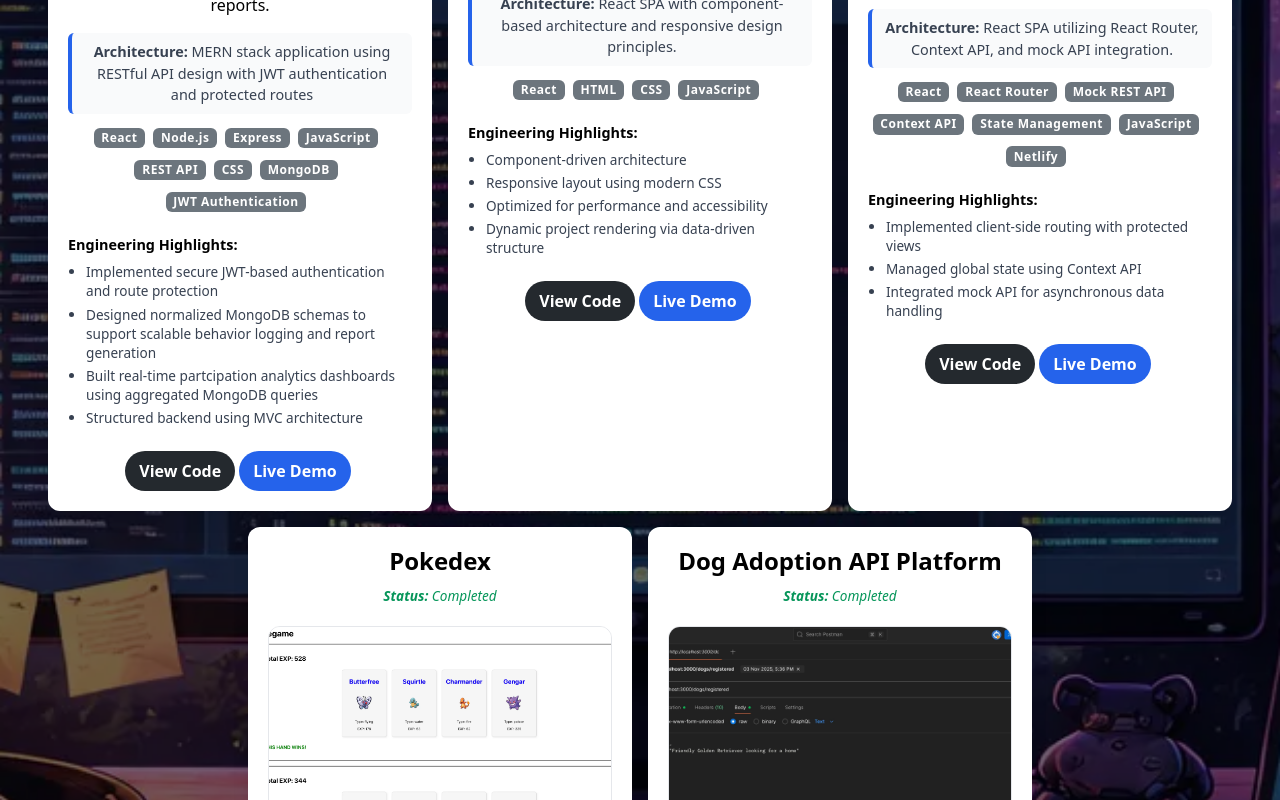
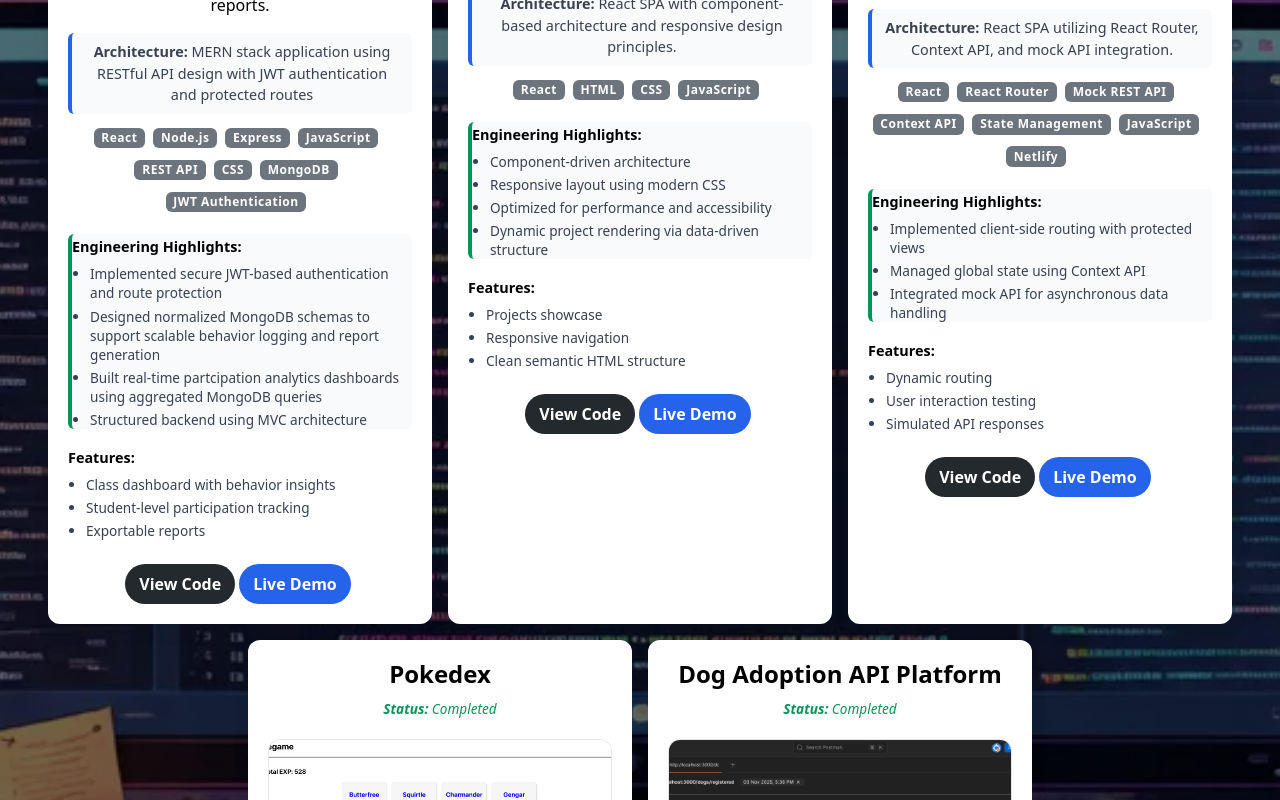
Before and after one commit to triscravello/tristan-portfolio-site, a React (Vite) app: page /projects in a window 1280 px wide. Shown: the part 600-1400 px from the top of the page. Built offline with nearby package versions, Linux system fonts and the light colour scheme.

Commit message:
Add features from projectsData into ProjectCard and emphasize styling of highlights from features

```diff
--- a/src/components/ProjectCard.css
+++ b/src/components/ProjectCard.css
@@ -82,8 +82,11 @@
 }
 
 .project-highlights {
-    margin-top: 12px;
+    margin-top: 14px;
     text-align: left;
+    background-color: #f9fafb;
+    border-left: 4px solid #059559;
+    border-radius: 6px;
 }
 
 .project-highlights ul {
@@ -102,6 +105,27 @@
     font-size: 0.9rem;
 }
 
+.project-features {
+    margin-top: 12px;
+    text-align: left;
+}
+
+.project-features ul {
+    padding-left: 18px;
+    margin-top: 6px;
+}
+
+.project-features li {
+    font-size: 0.85rem;
+    margin-bottom: 4px;
+    color: #374151;
+    line-height: 1.4;
+}
+
+.project-features strong {
+    font-size: 0.9rem;
+}
+
 .demo-note {
     font-size: 0.8rem;
     margin-top: 10px;
--- a/src/components/ProjectCard.jsx
+++ b/src/components/ProjectCard.jsx
@@ -54,6 +54,17 @@ function ProjectCard({ project }) {
                 </div>
             )}
 
+            {project.features && (
+                <div className="project-features">
+                    <strong>Features:</strong>
+                    <ul>
+                        {project.features.map((item) => (
+                            <li key={item}>{item}</li>
+                        ))}
+                    </ul>
+                </div>
+            )}
+
             <div className="project-links">
                 <a
                     className='github-link'
```
